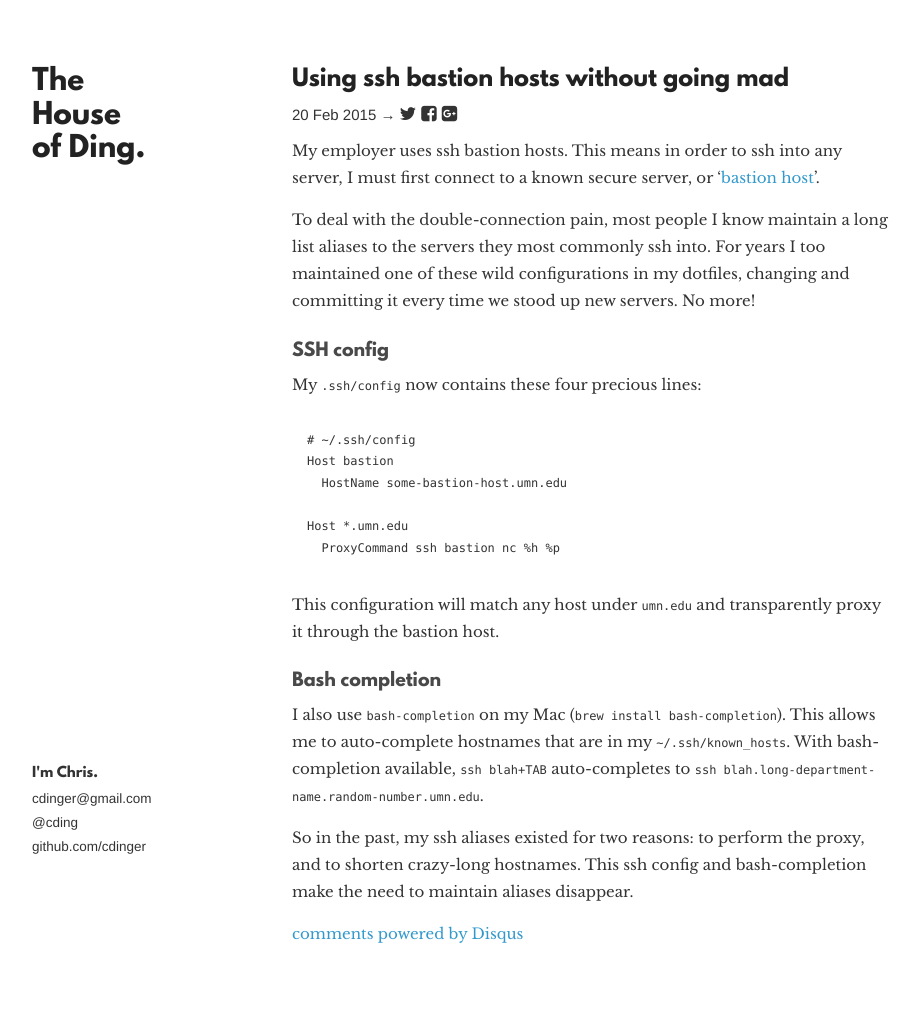
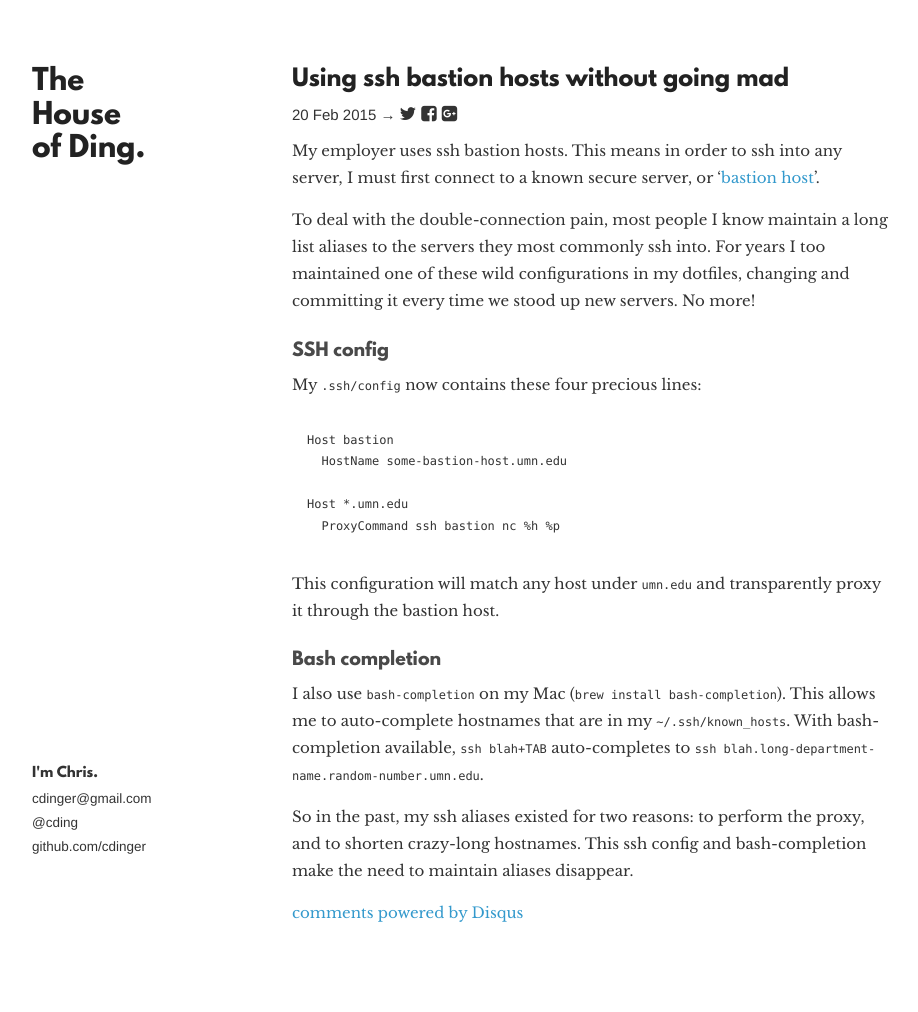
Before and after one commit to cdinger/cdinger.github.com, a Jekyll site: the page built from _posts/2015-02-20-using-ssh-bastion-hosts-without-going-mad.md, in a window 1280 px wide. Shown: the whole page, without its empty margins (178-1096 px from the left). Built offline with Jekyll 4.4.1, drawn with Linux system fonts in a browser that asks for light colours; nearby versions of some CDN libraries; comment, search, counter and statistics services are not loaded; after the commit the page ends 991 px from its top, so only the background shows below that.

Commit message:
Remove unnecessary filename comment

```diff
--- a/_posts/2015-02-20-using-ssh-bastion-hosts-without-going-mad.md
+++ b/_posts/2015-02-20-using-ssh-bastion-hosts-without-going-mad.md
@@ -17,7 +17,6 @@ committing it every time we stood up new servers. No more!
 
 My `.ssh/config` now contains these four precious lines:
 
-    # ~/.ssh/config
     Host bastion
       HostName some-bastion-host.umn.edu
 
```
